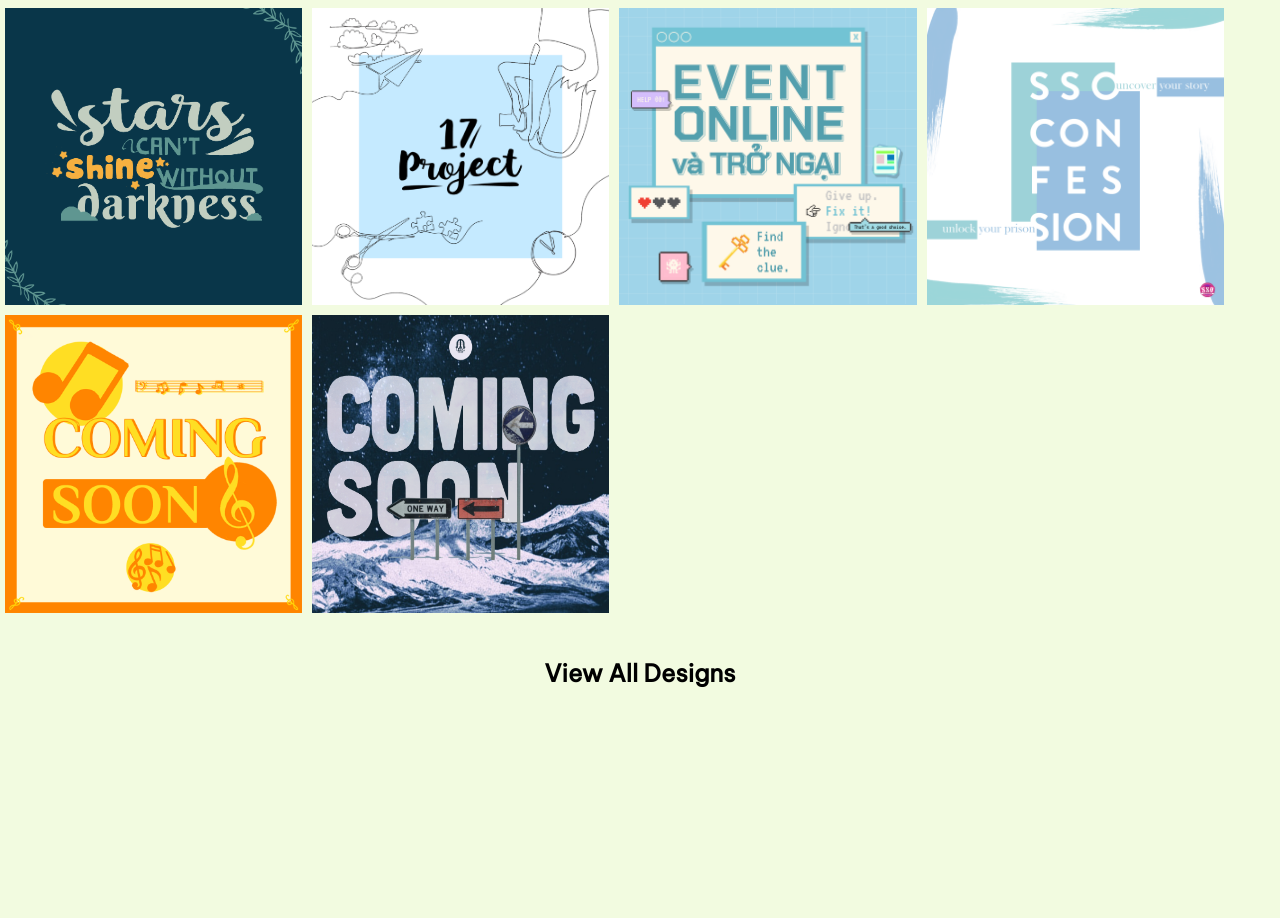
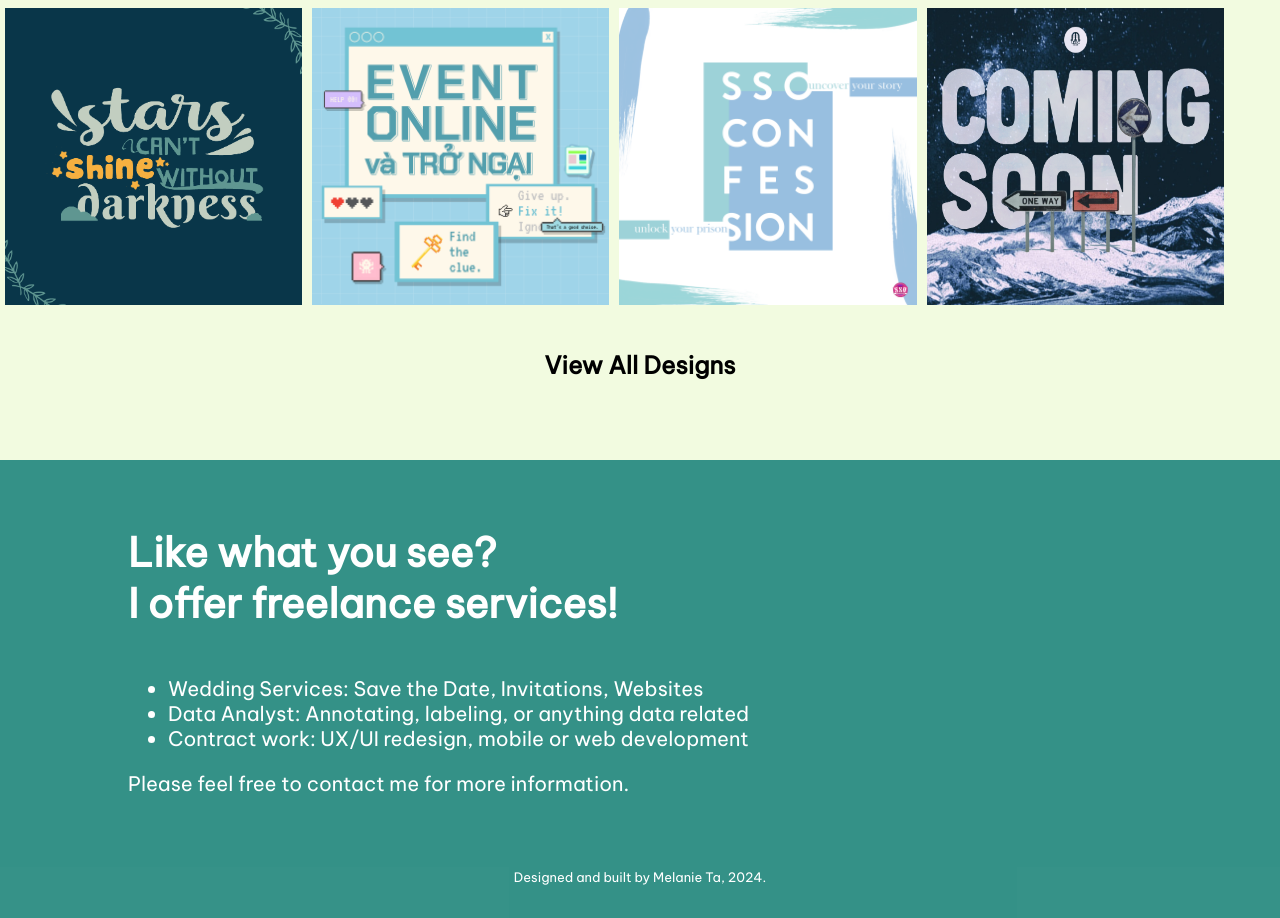
Before and after one commit to nta5/Personal-Website, a plain HTML site: page index.html in a window 1280 px wide. Shown: the part 2690-3608 px from the top of the page. Before the commit the page ends 3458 px from the top, so only its background shows below. Drawn offline with nearby package versions, Linux system fonts and the light colour scheme; a script that the page names is missing.

Commit message:
Add freelancing options and footer

```diff
--- a/index.html
+++ b/index.html
@@ -175,16 +175,35 @@
                 <h1 class="fancy-underline">Design<br />Showcase</h1>
                 <div id="gallery">
                     <img alt="Design" src="images/design/1.png" />
-                    <img alt="Design" src="images/design/17P_Ava1.png" />
                     <img alt="Design" src="images/design/HPC_Error.png" />
                     <img alt="Design" src="images/design/SSO_Cfs5.png" />
-                    <img alt="Design" src="images/design/TDN_ComingSoon.png" />
                     <img alt="Design" src="images/design/TDN_CS.png" />
                 </div>
                 <section class="viewAll">
                     <a href="./design.html">View All Designs</a>
                 </section>
             </div>
+
+            <div id="opportunity" class="overflow">
+                <h1>Like what you see?<br />I offer freelance services!</h1>
+                <div>
+                    <ul>
+                        <li>Wedding Services: Save the Date, Invitations, Websites</li>
+                        <li>Data Analyst: Annotating, labeling, or anything data related</li>
+                        <li>Contract work: UX/UI redesign, mobile or web development</li>
+                    </ul>
+                </div>
+                <div>
+                    Please feel free to contact me for more information.
+                </div>
+            </div>
+        </div>
+        <div id="footer" class="overflow">
+            <div>
+                <p>
+                    Designed and built by Melanie Ta, 2024.
+                </p>
+            </div>
         </div>
 
         <script src="./scripts/general.js"></script>
--- a/styles/index.css
+++ b/styles/index.css
@@ -190,6 +190,42 @@ section.viewAll a {
 }
 
 /***************************************************/
+/* Opportunity style */
+/**************************************************/
+#opportunity {
+  padding-top: 5vh;
+  padding-bottom: 5vh;
+  display: grid;
+  grid-template-columns: 10% 80% 10%;
+  grid-template-rows: max-content;
+}
+
+#opportunity h1 {
+  grid-column: 2;
+}
+
+#opportunity div {
+  grid-column: 2;
+}
+
+/***************************************************/
+/* Footer style */
+/**************************************************/
+#footer {
+  padding-top: 2.5vh;
+  padding-bottom: 2.5vh;
+  display: grid;
+  grid-template-columns: 10% 80% 10%;
+  grid-template-rows: max-content;
+}
+
+#footer div {
+  grid-column: 2;
+  text-align: center;
+  font-size: small;
+}
+
+/***************************************************/
 /* Media query */
 /**************************************************/
 @media only screen and (min-width: 1000px) {
```
Lines whose indentation alone changed are shown as unchanged.
